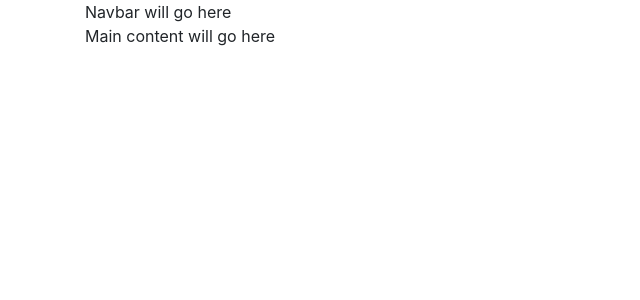
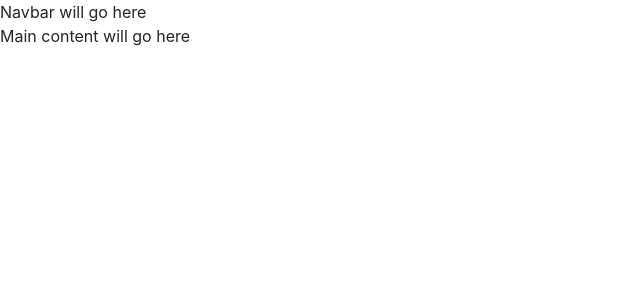
Before and after one commit to jrafgan/Lesson75, a React (Create React App) app: page / in a window 1280 px wide. Shown: the top 300 px of the page, without its empty margins (0-640 px from the left). Built offline with nearby package versions, Linux system fonts and the light colour scheme.

Commit message:
Added browsersList, changed App.js to <Fragment>

```diff
--- a/src/App.js
+++ b/src/App.js
@@ -1,12 +1,12 @@
-import React, { Component } from 'react';
+import React, {Component, Fragment} from 'react';
 
 class App extends Component {
   render() {
     return (
-      <div className="container">
+      <Fragment>
         <header>Navbar will go here</header>
         <main>Main content will go here</main>
-      </div>
+      </Fragment>
     );
   }
 }
```
Also changed, not shown: package.json (+7 -1 lines).
